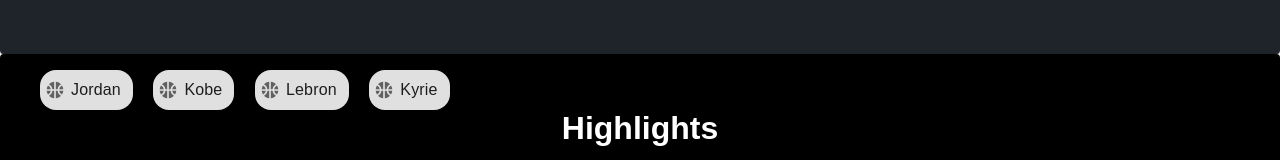
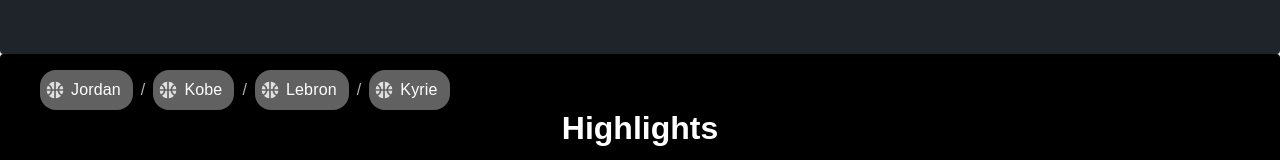
Before and after one commit to edumenu/basketballSneakers-mern, a React (Create React App) app in the folder frontend/: page / in a window 1280 px wide. Shown: the part 1530-1690 px from the top of the page. Built offline with nearby package versions, Linux system fonts and the light colour scheme.

Commit message:
Video highlights
More cleanup with the video highlights section

```diff
--- a/frontend/src/App.js
+++ b/frontend/src/App.js
@@ -10,7 +10,7 @@ import Home from './pages/Home/Home';
 function App() {
 	const theme = createMuiTheme({
 		palette: {
-			type: 'light',
+			type: 'dark',
 			primary: {
 				// light: will be calculated from palette.primary.main,
 				main: '#212121'
--- a/frontend/src/components/Navbar/Navbar.js
+++ b/frontend/src/components/Navbar/Navbar.js
@@ -39,7 +39,7 @@ const useStyles = makeStyles({
 const navLinks = [
 	{ title: `Shoe samples`, path: `#sample-sneakers`, icon: `sports_basketball` },
 	{ title: `Video Highlights`, path: `#video-highlights`, icon: `video_library` },
-	{ title: `Player stats`, path: `#stats`, icon: `assignment` },
+	{ title: `Career stats`, path: `#stats`, icon: `assignment` },
 	{ title: `Shop`, path: `/shop`, icon: `storefront` },
 	{ title: `login`, path: `/login`, icon: `login` },
 	{ title: `signup`, path: `/signup`, icon: `person_add` }
--- a/frontend/src/components/VideoHighlights/VideoHighlights.js
+++ b/frontend/src/components/VideoHighlights/VideoHighlights.js
@@ -40,41 +40,24 @@ const CustomizedBreadcrumbs = () => {
 		setUrlIndex(urlNum);
 	}
 
+	const breadCrumbs = [ { label: `Jordan` }, { label: `Kobe` }, { label: `Lebron` }, { label: `Kyrie` } ];
+
 	return (
 		<div className='breadCrumbs'>
 			<Container maxWidth='xl'>
 				<Breadcrumbs aria-label='breadcrumb'>
-					<StyledBreadcrumb
-						component='a'
-						href='#'
-						label='Jordan'
-						icon={<SportsBasketballIcon fontSize='small' />}
-						onClick={(e) => handleClick(e, 0)}
-					/>
-					<StyledBreadcrumb
-						component='a'
-						href='#'
-						label='Kobe'
-						icon={<SportsBasketballIcon fontSize='small' />}
-						onClick={(e) => handleClick(e, 1)}
-					/>
-					<StyledBreadcrumb
-						component='a'
-						href='#'
-						label='Lebron'
-						icon={<SportsBasketballIcon fontSize='small' />}
-						onClick={(e) => handleClick(e, 2)}
-					/>
-					<StyledBreadcrumb
-						component='a'
-						href='#'
-						label='Kyrie'
-						icon={<SportsBasketballIcon fontSize='small' />}
-						onClick={(e) => handleClick(e, 3)}
-					/>
+					{breadCrumbs.map(({ label }, index) => (
+						<StyledBreadcrumb
+							key={index}
+							component='a'
+							href='#'
+							label={label}
+							icon={<SportsBasketballIcon fontSize='small' />}
+							onClick={(e) => handleClick(e, index)}
+						/>
+					))}
 				</Breadcrumbs>
 				<h1 style={fontStyle}>Highlights</h1>
-
 				<VideoPlayer urlIndex={urlIndex} />
 			</Container>
 		</div>
```
